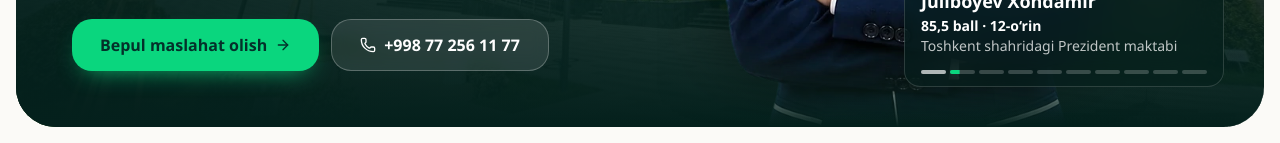
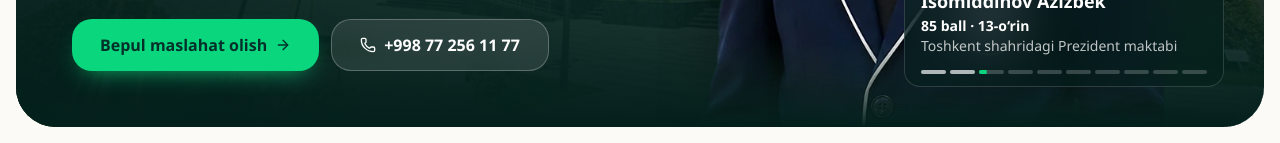
Before and after one commit to muhiddinovoff/inspiring-site, a React (Vite) app: page / in a window 1280 px wide. Shown: the part 657-800 px from the top of the page. Built offline with nearby package versions, Linux system fonts and the light colour scheme; no server answers.

Commit message:
Hero: o'quvchilar har 3 soniyada almashadi
Co-Authored-By: Claude Opus 5.5 <noreply@anthropic.com>

```diff
--- a/src/components/sections/hero.tsx
+++ b/src/components/sections/hero.tsx
@@ -11,7 +11,7 @@ import { useI18n } from "@/i18n"
 import { asset } from "@/lib/site-root"
 
 /** How long each student stays on, in ms. */
-const TURN = 5000
+const TURN = 3000
 const kidSrc = (kid: number) => asset(`hero/students/kid-${kid}.webp`)
 
 /** One headline word: fades in, sharpens and settles on load, a beat after the word before it. */
--- a/src/data/hero-students.ts
+++ b/src/data/hero-students.ts
@@ -1,5 +1,5 @@
 /**
- * Bosh ekranda navbat bilan (har 5 soniyada) ko‘rsatiladigan o‘quvchilar — natija posterlaridan
+ * Bosh ekranda navbat bilan (har 3 soniyada) ko‘rsatiladigan o‘quvchilar — natija posterlaridan
  * (`assets/hero/posters/`). `kid` — `public/hero/students/kid-N.webp` dagi qirqib olingan rasm raqami
  * (`scripts/cutout.py` dagi `ROW` tartibida). `city` — maktab shahri, nomi i18n `hero.school` da.
  */
```
Also changed, not shown: 1 other file (tests, documents, lock files or other folders).
